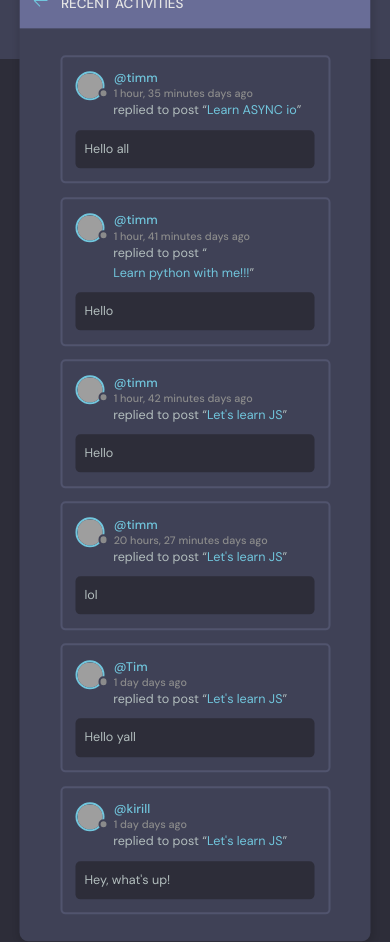
After one commit to KirGorod/Study_buddy, a Django app: page /activity/ in a window 390 px wide. The commit adds this page. Run offline with Django 4.2, Linux system fonts and the light colour scheme; data comes from the database, SQL or seed files in the repository; grey boxes are pictures that could not be loaded.

Commit message:
Activities and topics for mobile

```diff
--- /dev/null
+++ b/base/templates/base/activity.html
@@ -0,0 +1,59 @@
+{% extends 'main.html' %}
+
+{% block content %}
+    <main class="layout">
+      <div class="container">
+        <div class="layout__box">
+          <div class="layout__boxHeader">
+            <div class="layout__boxTitle">
+              <a href="{% url 'home' %}">
+                <svg version="1.1" xmlns="http://www.w3.org/2000/svg" width="32" height="32" viewBox="0 0 32 32">
+                  <title>arrow-left</title>
+                  <path
+                    d="M13.723 2.286l-13.723 13.714 13.719 13.714 1.616-1.611-10.96-10.96h27.625v-2.286h-27.625l10.965-10.965-1.616-1.607z"
+                  ></path>
+                </svg>
+              </a>
+              <h3>Recent Activities</h3>
+            </div>
+          </div>
+
+          <div class="activities-page layout__body">
+            {% for message in room_messages %}
+            <div class="activities__box">
+              <div class="activities__boxHeader roomListRoom__header">
+                <a href="{% url 'user-profile' message.user.id %}" class="roomListRoom__author">
+                  <div class="avatar avatar--small">
+                    <img src="https://randomuser.me/api/portraits/women/11.jpg" />
+                  </div>
+                  <p>
+                    @{{message.user}}
+                    <span>{{message.created|timesince}} days ago</span>
+                  </p>
+                </a>
+                {% if request.user == message.user %}
+                <div class="roomListRoom__actions">
+                  <a href="{% url 'delete-message' message.id %}">
+                    <svg version="1.1" xmlns="http://www.w3.org/2000/svg" width="32" height="32" viewBox="0 0 32 32">
+                      <title>remove</title>
+                      <path
+                        d="M27.314 6.019l-1.333-1.333-9.98 9.981-9.981-9.981-1.333 1.333 9.981 9.981-9.981 9.98 1.333 1.333 9.981-9.98 9.98 9.98 1.333-1.333-9.98-9.98 9.98-9.981z"
+                      ></path>
+                    </svg>
+                  </a>
+                </div>
+                {% endif %}
+              </div>
+              <div class="activities__boxContent">
+                <p>replied to post “<a href="{% url 'room' message.room.id %}">{{message.room}}</a>”</p>
+                <div class="activities__boxRoomContent">
+                  {{message.body}}
+                </div>
+              </div>
+            </div>
+            {% endfor %}
+          </div>
+        </div>
+      </div>
+    </main>
+    {% endblock %}
--- a/base/templates/base/topics_component.html
+++ b/base/templates/base/topics_component.html
@@ -12,7 +12,7 @@
       </li>
       {% endfor %}
     </ul>
-    <a class="btn btn--link" href="topics.html">
+    <a class="btn btn--link" href="{% url 'topics' %}">
       More
       <svg version="1.1" xmlns="http://www.w3.org/2000/svg" width="32" height="32" viewBox="0 0 32 32">
         <title>chevron-down</title>
--- a/base/urls.py
+++ b/base/urls.py
@@ -14,4 +14,7 @@ urlpatterns = [
     path('delete_room/<str:pk>', views.delete_room, name='delete-room'),
     path('delete_message/<str:pk>', views.delete_message, name='delete-message'),
     path('update_user/', views.update_user, name='update-user'),
+
+    path('topics/', views.topics_page, name='topics'),
+    path('activity/', views.activities_page, name='activity'),
 ]
--- a/base/views.py
+++ b/base/views.py
@@ -67,7 +67,7 @@ def home(request):
         Q(name__icontains=q) |
         Q(description__icontains=q)
     )
-    topics = Topic.objects.all()
+    topics = Topic.objects.all()[0:5]
     rooms_count = rooms.count()
     room_messages = Message.objects.filter(
         Q(room__topic__name__icontains=q)
@@ -187,3 +187,14 @@ def update_user(request):
 
 
     return render(request, 'base/update_user.html', {'form': form})
+
+
+def topics_page(request):
+    q = request.GET.get('q') if request.GET.get('q') != None else ''
+    topics =Topic.objects.filter(name__icontains=q)
+    return render(request, 'base/topics.html', {'topics': topics})
+
+
+def activities_page(request):
+    room_messages = Message.objects.all()
+    return render(request, 'base/activity.html', {'room_messages': room_messages})
```
Also changed, not shown: base/templates/base/home.html (+4 -4 lines), base/templates/base/topics.html (added, +48 -0 lines).
